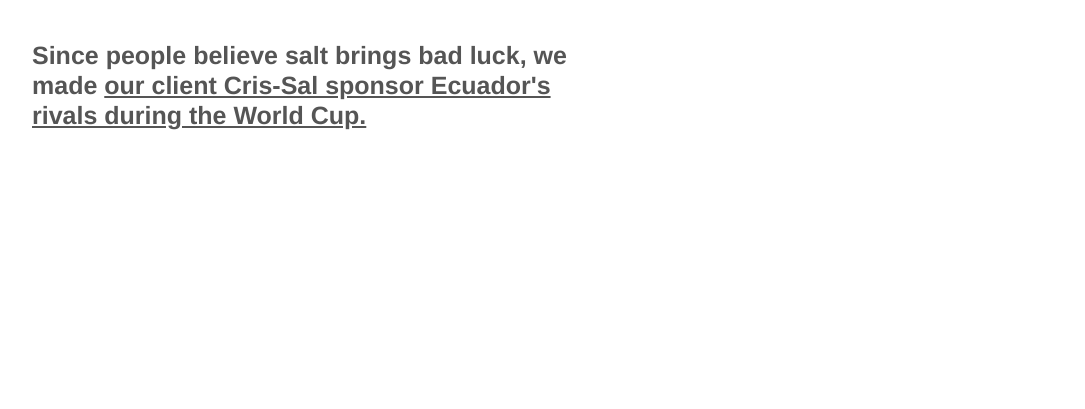
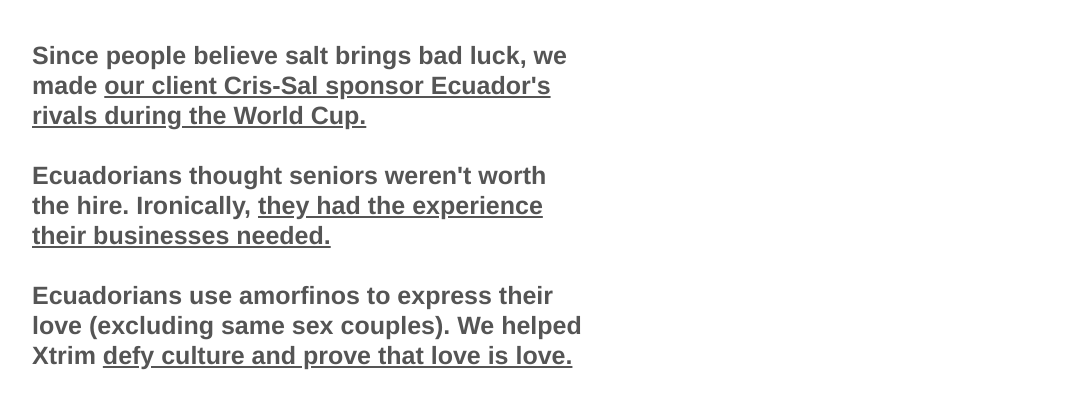
Before and after one commit to kumbiagit/LosJoses, a plain HTML site: page work.html in a window 1280 px wide. Shown: the part 65-474 px from the top of the page, without its empty margins (146-1231 px from the left). Drawn offline with Linux system fonts and the light colour scheme.

Commit message:
work changes

```diff
--- a/work.html
+++ b/work.html
@@ -15,7 +15,15 @@
         <div class="introduction">
                 <div class="project">
                     <p>Since people believe salt brings bad luck, we made <a href="unlucky.html"> our client Cris-Sal sponsor
-                        Ecuador's rivals during the World Cup.</a></p>
+                        Ecuador's rivals during the World Cup.</a><br><br>
+
+                        Ecuadorians thought seniors weren't worth the hire. Ironically, <a href="senior.html">they had the experience their businesses
+                        needed.</a><br><br>
+
+                        Ecuadorians use amorfinos to express their love (excluding same sex couples).
+                        We helped Xtrim <a href="amorfinos.html">defy culture and prove that love is love.</a><br><br>
+
+                    </p>
                 </div>
         </div>
     </div>
```
